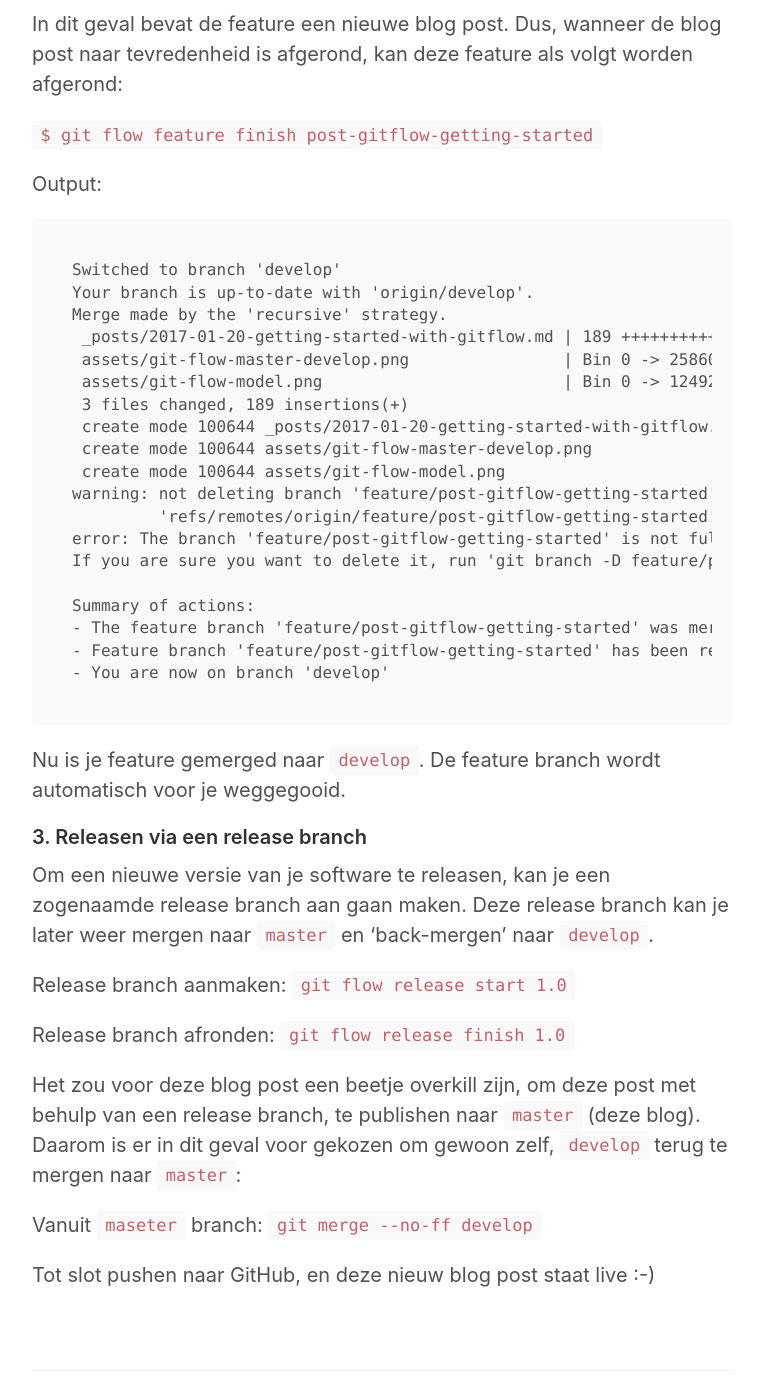
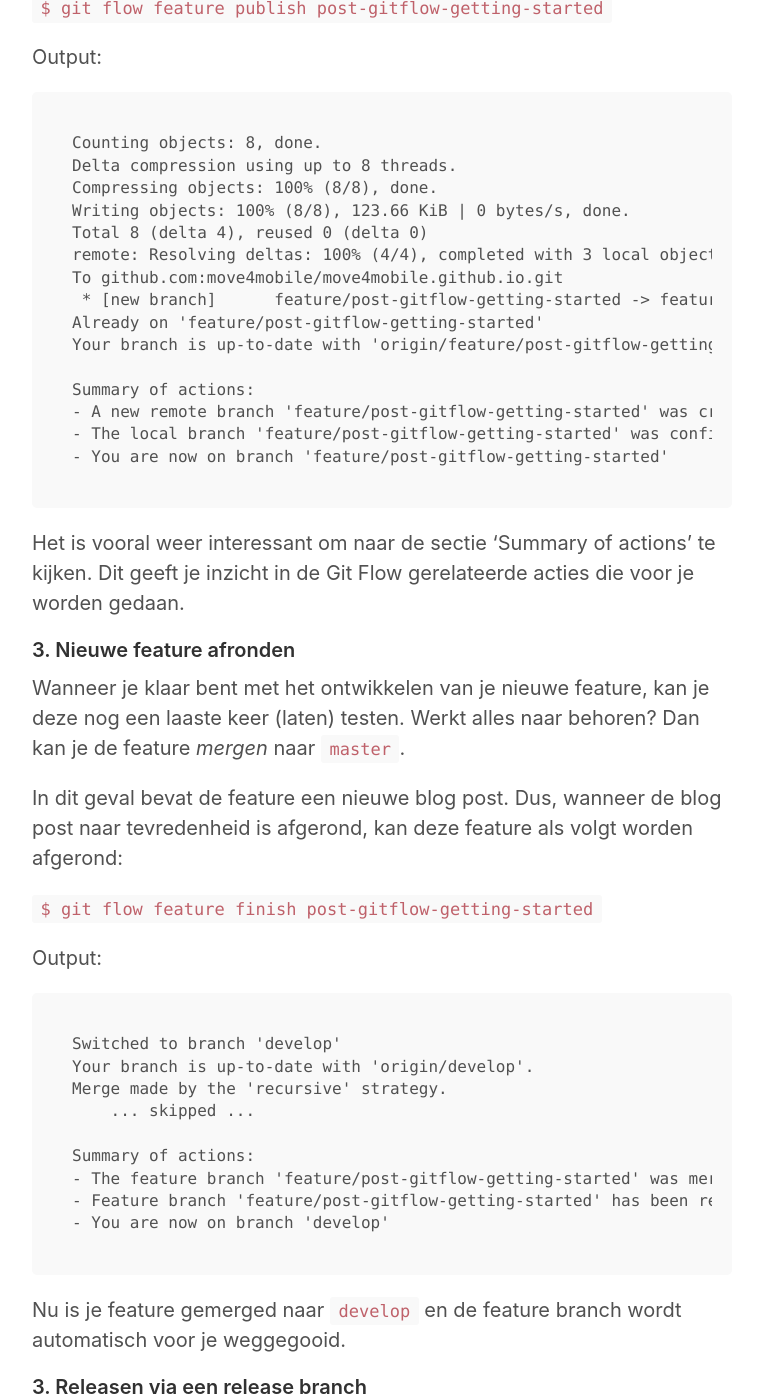
Before and after one commit to move4mobile/geekbites, a Jekyll site: the page built from _posts/2017-01-20-getting-started-with-gitflow.md, in a window 1280 px wide and 1400 px high, scrolled down 6885 px. Shown: the whole window, without its empty margins (258-1017 px from the left). Built offline with Jekyll 4.4.1, drawn with Linux system fonts in a browser that asks for light colours; comment, search, counter and statistics services are not loaded; some of the changed text lies outside the part shown.

Commit message:
Finalize blog post (in develop)

```diff
--- a/_posts/2017-01-20-getting-started-with-gitflow.md
+++ b/_posts/2017-01-20-getting-started-with-gitflow.md
@@ -168,17 +170,7 @@
 Switched to branch 'develop'
 Your branch is up-to-date with 'origin/develop'.
 Merge made by the 'recursive' strategy.
- _posts/2017-01-20-getting-started-with-gitflow.md | 189 +++++++++++++++++++++++++++++++++++++++++++++++++++++++++++++++++++++++++++++++++++++++++++++++++++++++++++++++++
- assets/git-flow-master-develop.png                | Bin 0 -> 25860 bytes
- assets/git-flow-model.png                         | Bin 0 -> 124925 bytes
- 3 files changed, 189 insertions(+)
- create mode 100644 _posts/2017-01-20-getting-started-with-gitflow.md
- create mode 100644 assets/git-flow-master-develop.png
- create mode 100644 assets/git-flow-model.png
-warning: not deleting branch 'feature/post-gitflow-getting-started' that is not yet merged to
-         'refs/remotes/origin/feature/post-gitflow-getting-started', even though it is merged to HEAD.
-error: The branch 'feature/post-gitflow-getting-started' is not fully merged.
-If you are sure you want to delete it, run 'git branch -D feature/post-gitflow-getting-started'.
+    ... skipped ...
 
 Summary of actions:
 - The feature branch 'feature/post-gitflow-getting-started' was merged into 'develop'
@@ -198,11 +190,11 @@
 Release branch afronden:
 `git flow release finish 1.0`
 
-Het zou voor deze blog post een beetje overkill zijn, om deze post met behulp van een release branch, te publishen naar `master` (deze blog).
+Het zou voor deze blog post een beetje overkill zijn, om deze post met behulp van een release branch te publishen naar `master` (deze blog).
 Daarom is er in dit geval voor gekozen om gewoon zelf, `develop` terug te mergen naar `master`:
 
-Vanuit `maseter` branch:
+Vanuit `master` branch:
 `git merge --no-ff develop`
 
-
-Tot slot pushen naar GitHub, en deze nieuw blog post staat live :-)
+## Done!
+Tot slot push je `master` naar GitHub en deze nieuwe blog post staat live :-)
```
Also changed, not shown: other parts of _posts/2017-01-20-getting-started-with-gitflow.md (+4 -2 lines).
